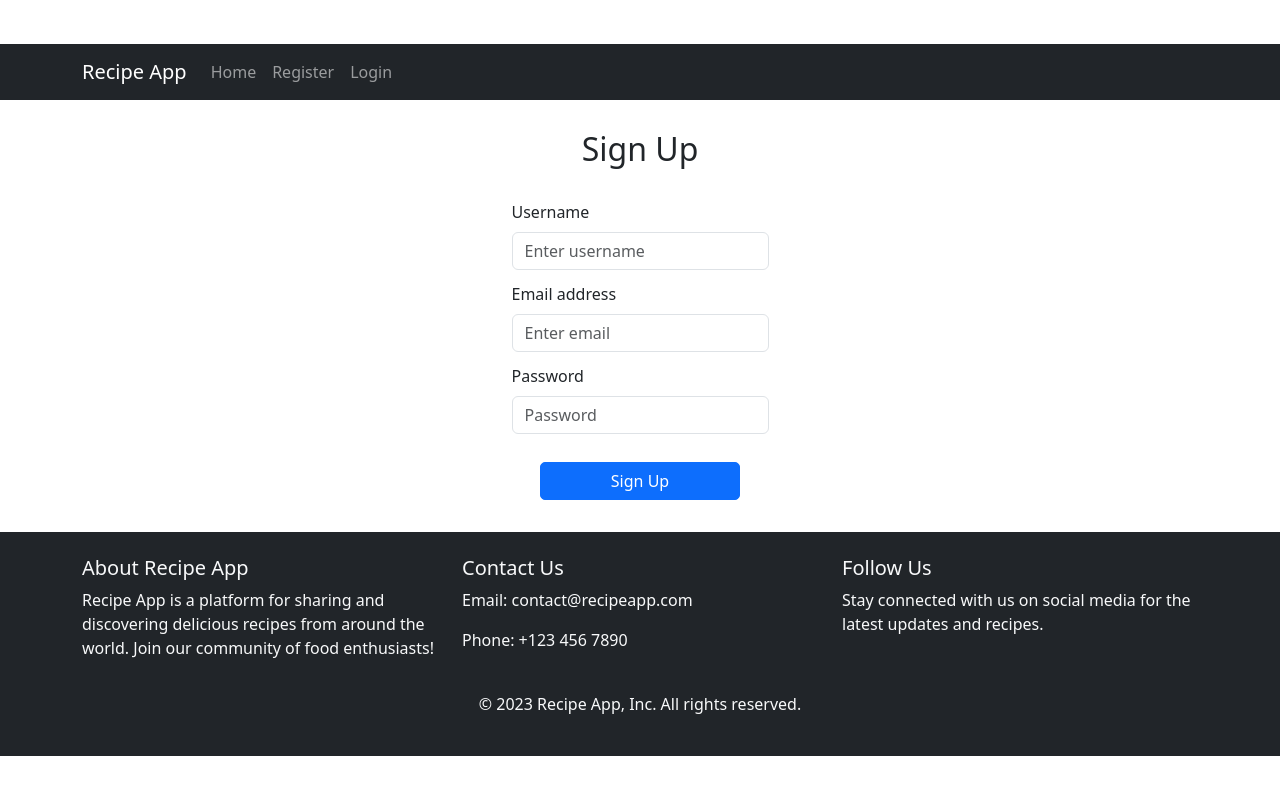
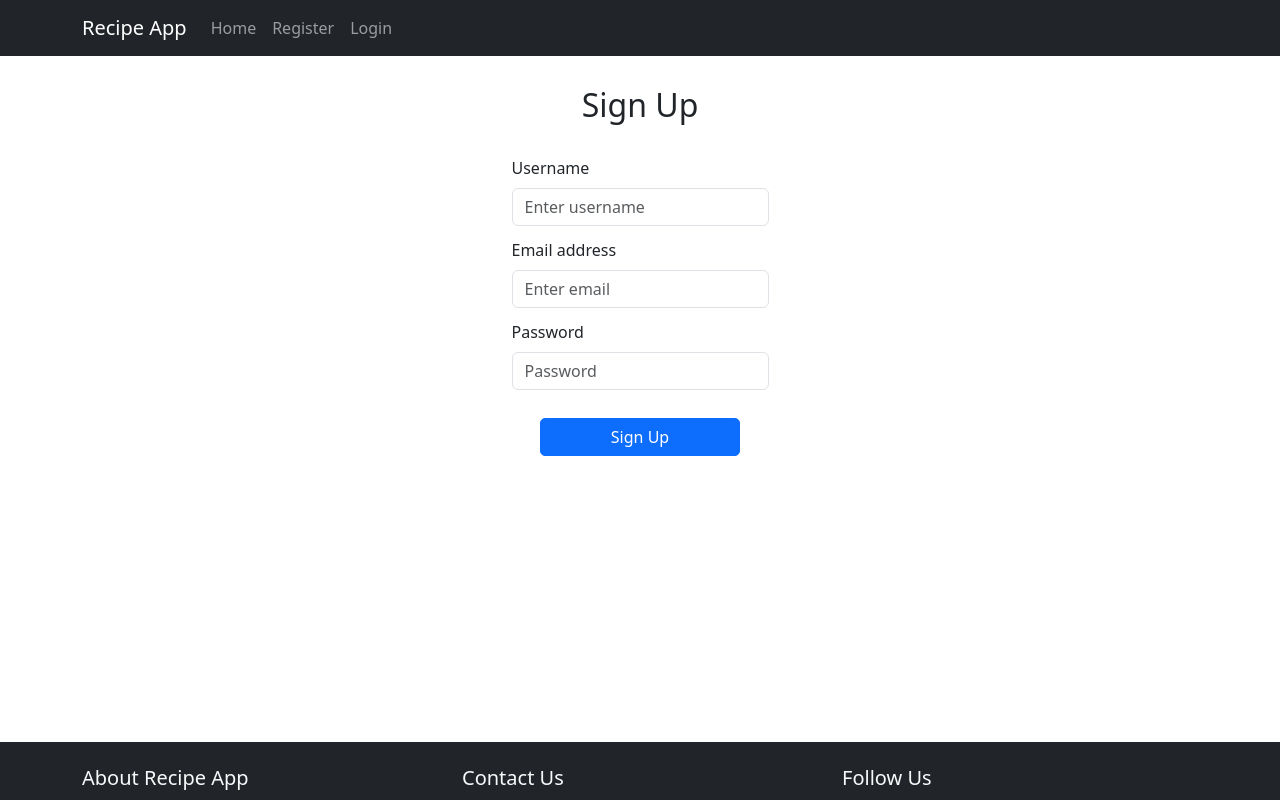
Before and after one commit to jhony2488/recipe-app, a React (Vite) app in the folder client/: page /register in a window 1280 px wide. Shown: the top 800 px of the page. Built offline with nearby package versions, Linux system fonts and the light colour scheme.

Commit message:
adicionado edit e delete recipe

```diff
--- a/client/src/pages/Register.jsx
+++ b/client/src/pages/Register.jsx
@@ -22,9 +22,9 @@ export default function Register() {
     }
   };
   return (
-    <Container>
+    <Container style={{ minHeight: '82vh'}}>
       <h2 style={{ fontSize: '32px','text-align': 'center', marginTop: '30px',marginBottom: '32px' }}>Sign Up</h2>
-      <Form onSubmit={handleSignup} style={{ display: "grid", gap: '12px', justifyItems: 'center', marginBottom:'32px' }}>
+      <Form onSubmit={handleSignup} style={{ display: "grid", gap: '12px', justifyItems: 'center', marginBottom:'32px', }}>
         <Form.Group controlId="formBasicUsername">
           <Form.Label>Username</Form.Label>
           <Form.Control
```
